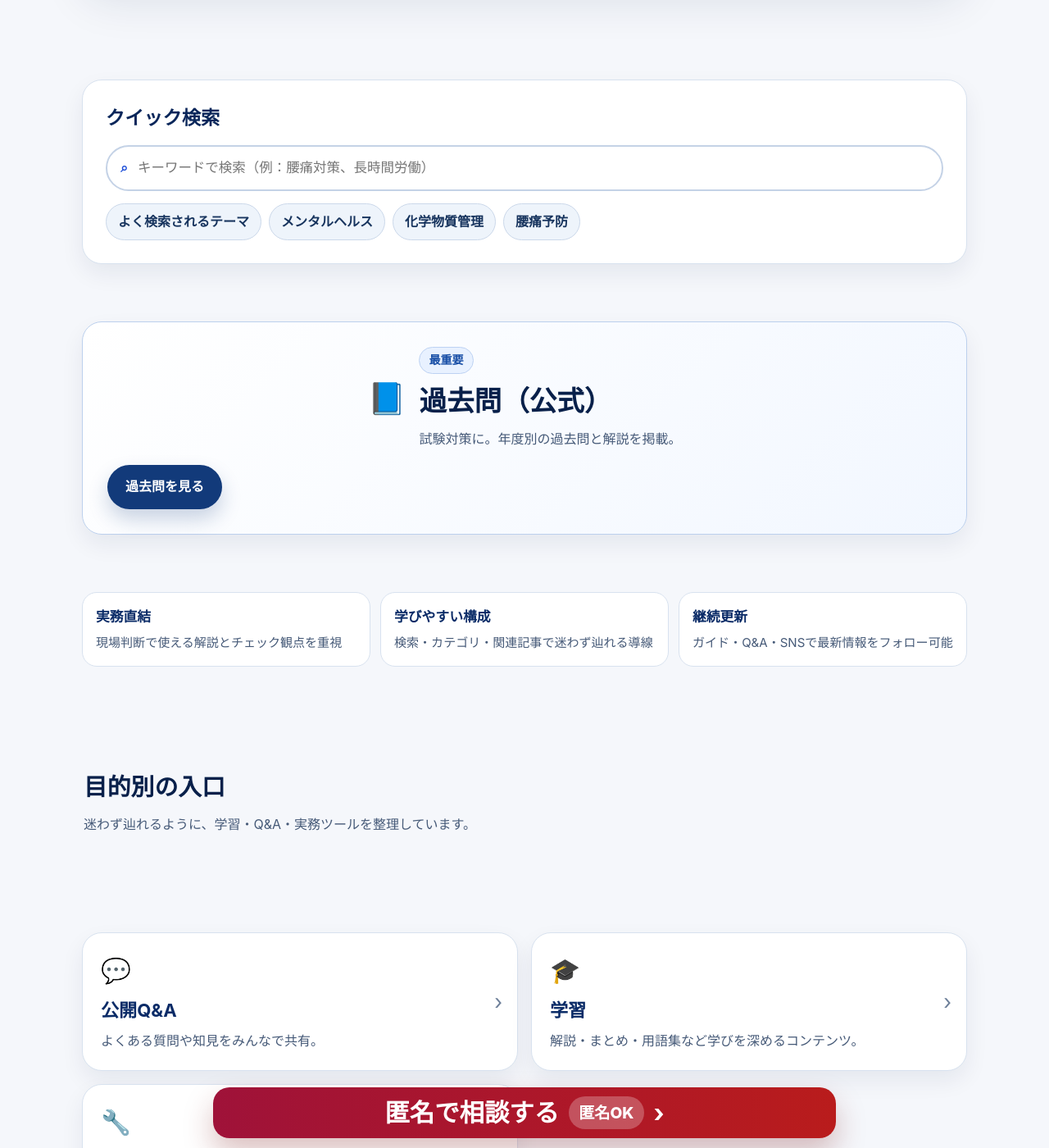
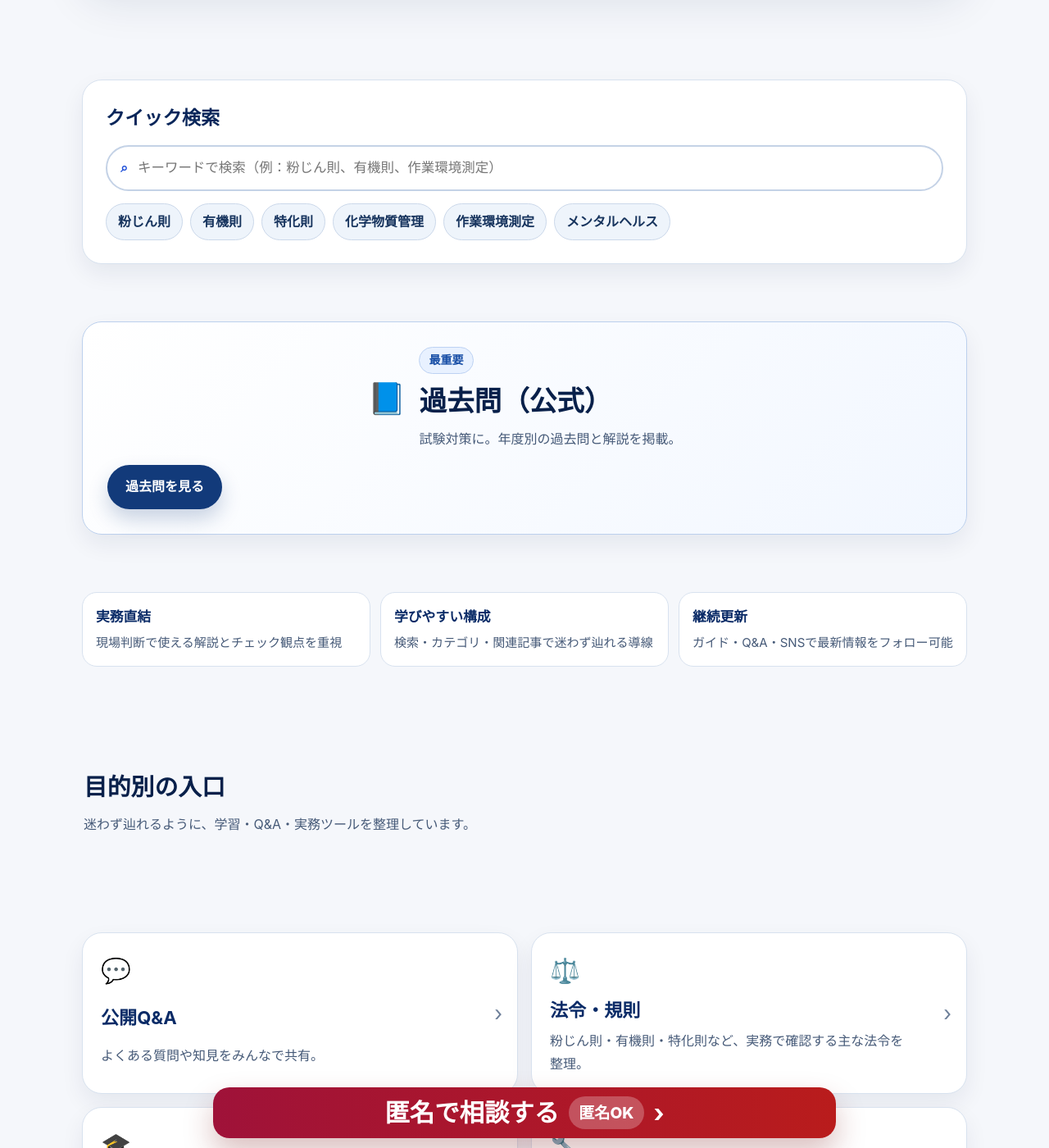
Before and after one commit to rodoeisei-lab/rodoeisei-lab, a Jekyll site: the page built from index.md, in a window 1280 px wide and 1400 px high, scrolled down 736 px. Shown: the whole window at 82% size. Built offline with Jekyll 4.4.1, drawn with Linux system fonts in a browser that asks for light colours; some of the changed lines change nothing that is shown.

Commit message:
Add regulations reference page

```diff
--- a/_data/home.yml
+++ b/_data/home.yml
@@ -2,16 +2,20 @@ hero:
   title: "労働衛生の学びを、\nもっと実務的に。"
   description: "制度理解から現場改善まで、実務で使える要点を短時間で確認できるナレッジベースです。"
 quick_search:
-  placeholder: "キーワードで検索（例：腰痛対策、長時間労働）"
+  placeholder: "キーワードで検索（例：粉じん則、有機則、作業環境測定）"
   chips:
-    - label: よく検索されるテーマ
-      url: /search/?q=よく検索されるテーマ
+    - label: 粉じん則
+      url: /regulations/#dust
+    - label: 有機則
+      url: /regulations/#organic-solvent
+    - label: 特化則
+      url: /regulations/#specified-chemical
+    - label: 化学物質管理
+      url: /search/?q=化学物質管理
+    - label: 作業環境測定
+      url: /search/?q=作業環境測定
     - label: メンタルヘルス
       url: /search/?q=メンタルヘルス
-    - label: 化学物質管理
-      url: /search/?q=化学物質管理
-    - label: 腰痛予防
-      url: /search/?q=腰痛予防
 primary_card:
   label: 最重要
   title: 過去問（公式）
@@ -23,6 +27,10 @@ main_cards:
     description: よくある質問や知見をみんなで共有。
     icon: 💬
     url: /qa/
+  - title: 法令・規則
+    description: 粉じん則・有機則・特化則など、実務で確認する主な法令を整理。
+    icon: ⚖️
+    url: /regulations/
   - title: 学習
     description: 解説・まとめ・用語集など学びを深めるコンテンツ。
     icon: 🎓
--- a/_data/navigation.yml
+++ b/_data/navigation.yml
@@ -1,6 +1,9 @@
 - title: Q&A
   url: /qa/
   icon: ❓
+- title: 法令・規則
+  url: /regulations/
+  icon: ⚖️
 - title: 学習
   url: /learn/
   icon: 🎓
--- /dev/null
+++ b/pages/regulations.md
@@ -0,0 +1,308 @@
+---
+layout: page
+title: 労働衛生の法令・規則
+permalink: /regulations/
+description: 作業環境測定や職場の化学物質管理に関係する主な法令・規則を、正式名称・通称・対象・実務ポイント・公式リンクで整理しています。
+---
+
+# 労働衛生の法令・規則
+
+作業環境測定や職場の化学物質管理では、労働安全衛生法だけでなく、粉じん則、有機則、特化則など複数の規則を確認する必要があります。
+このページでは、実務で確認することが多い法令・規則を、正式名称・通称・対象・実務で見るポイント・公式リンクに分けて整理します。
+
+<div class="notice-box">
+<strong>確認時の注意</strong><br>
+法令は改正されることがあります。このページは実務の入口としての整理であり、医学的・法的な最終判断を行うものではありません。最終確認は必ず e-Gov 法令検索や厚生労働省などの一次情報で行ってください。
+</div>
+
+## 早見表
+
+| 分野 | よく見る法令・規則 |
+|---|---|
+| 基本法令 | 安衛法、安衛令、安衛則 |
+| 粉じん | 粉じん則 |
+| 有機溶剤 | 有機則 |
+| 特定化学物質 | 特化則 |
+| 鉛 | 鉛則、四アルキル鉛則 |
+| 石綿 | 石綿則 |
+| 酸欠 | 酸欠則 |
+| 放射線 | 電離則 |
+| 事務所環境 | 事務所則 |
+
+## 基本法令
+
+<section id="industrial-safety-health-act" class="link-card">
+  <h2>労働安全衛生法（安衛法）</h2>
+  <p><strong>正式名称：</strong>労働安全衛生法</p>
+  <p><strong>通称：</strong>安衛法</p>
+  <p><strong>ひとことでいうと：</strong>職場の安全衛生管理の基本となる法律です。</p>
+
+  <h3>主な対象</h3>
+  <p>事業者が行う安全衛生管理全般、労働者の健康確保、危険・有害業務、化学物質管理、作業環境測定などの基本的な枠組みが対象になります。</p>
+
+  <h3>実務で見るポイント</h3>
+  <ul>
+    <li>事業者の責務を確認する</li>
+    <li>安全衛生管理体制を確認する</li>
+    <li>健康診断の根拠を確認する</li>
+    <li>化学物質管理の根拠を確認する</li>
+    <li>作業環境測定の根拠を確認する</li>
+  </ul>
+
+  <p><a class="btn-step-primary" href="https://laws.e-gov.go.jp/law/347AC0000000057" target="_blank" rel="noopener">e-Govで確認する</a></p>
+</section>
+
+<section id="industrial-safety-health-order" class="link-card">
+  <h2>労働安全衛生法施行令（安衛令）</h2>
+  <p><strong>正式名称：</strong>労働安全衛生法施行令</p>
+  <p><strong>通称：</strong>安衛令</p>
+  <p><strong>ひとことでいうと：</strong>安衛法の対象業務・対象物質・資格などを具体化する政令です。</p>
+
+  <h3>主な対象</h3>
+  <p>安衛法で定める規制の対象となる物質、業務、作業主任者、資格、特定業務などを確認するときに参照します。</p>
+
+  <h3>実務で見るポイント</h3>
+  <ul>
+    <li>規制対象物質に該当するか</li>
+    <li>作業主任者の選任が必要か</li>
+    <li>特定業務に該当するか</li>
+    <li>関連する規則の対象になるか</li>
+  </ul>
+
+  <p><a class="btn-step-primary" href="https://laws.e-gov.go.jp/law/347CO0000000318" target="_blank" rel="noopener">e-Govで確認する</a></p>
+</section>
+
+<section id="industrial-safety-health-regulations" class="link-card">
+  <h2>労働安全衛生規則（安衛則）</h2>
+  <p><strong>正式名称：</strong>労働安全衛生規則</p>
+  <p><strong>通称：</strong>安衛則</p>
+  <p><strong>ひとことでいうと：</strong>安全衛生管理、衛生基準、健康診断、教育、記録などを定める基本的な規則です。</p>
+
+  <h3>主な対象</h3>
+  <p>安全衛生管理体制、衛生管理者、衛生委員会、安全衛生教育、健康診断、作業場の衛生基準、記録・掲示など幅広い事項が対象になります。</p>
+
+  <h3>実務で見るポイント</h3>
+  <ul>
+    <li>衛生管理者や衛生委員会の運用を確認する</li>
+    <li>安全衛生教育の対象や内容を確認する</li>
+    <li>一般的な職場衛生管理の基準を確認する</li>
+    <li>記録や掲示の要否を確認する</li>
+  </ul>
+
+  <p><a class="btn-step-primary" href="https://laws.e-gov.go.jp/law/347M50002000032" target="_blank" rel="noopener">e-Govで確認する</a></p>
+</section>
+
+## 作業環境測定・化学物質関係
+
+<section id="dust" class="link-card">
+  <h2>粉じん障害防止規則（粉じん則）</h2>
+  <p><strong>正式名称：</strong>粉じん障害防止規則</p>
+  <p><strong>通称：</strong>粉じん則</p>
+  <p><strong>ひとことでいうと：</strong>粉じん作業によるじん肺などの健康障害を防止するための規則です。</p>
+
+  <h3>主な対象</h3>
+  <p>鉱物性粉じん、研磨、切断、破砕、鋳物、溶接周辺作業など、粉じんが発生する作業が対象になる場合があります。</p>
+
+  <h3>実務で見るポイント</h3>
+  <ul>
+    <li>特定粉じん作業に該当するか</li>
+    <li>局所排気装置や湿潤化が必要か</li>
+    <li>作業環境測定の対象か</li>
+    <li>呼吸用保護具の選定が必要か</li>
+    <li>清掃、教育、記録ができているか</li>
+  </ul>
+
+  <p><a class="btn-step-primary" href="https://laws.e-gov.go.jp/law/354M50002000018" target="_blank" rel="noopener">e-Govで確認する</a></p>
+</section>
+
+<section id="organic-solvent" class="link-card">
+  <h2>有機溶剤中毒予防規則（有機則）</h2>
+  <p><strong>正式名称：</strong>有機溶剤中毒予防規則</p>
+  <p><strong>通称：</strong>有機則</p>
+  <p><strong>ひとことでいうと：</strong>有機溶剤による中毒や健康障害を防ぐための規則です。</p>
+
+  <h3>主な対象</h3>
+  <p>塗装、洗浄、接着、印刷、試験研究などで有機溶剤を取り扱う作業が対象になる場合があります。</p>
+
+  <h3>実務で見るポイント</h3>
+  <ul>
+    <li>第1種・第2種・第3種有機溶剤の区分を確認する</li>
+    <li>局所排気装置や全体換気装置が必要か</li>
+    <li>作業環境測定の対象か</li>
+    <li>特殊健康診断の対象か</li>
+    <li>掲示、保護具、作業主任者の選任などを確認する</li>
+  </ul>
+
+  <p><a class="btn-step-primary" href="https://laws.e-gov.go.jp/law/347M50002000036" target="_blank" rel="noopener">e-Govで確認する</a></p>
+</section>
+
+<section id="specified-chemical" class="link-card">
+  <h2>特定化学物質障害予防規則（特化則）</h2>
+  <p><strong>正式名称：</strong>特定化学物質障害予防規則</p>
+  <p><strong>通称：</strong>特化則</p>
+  <p><strong>ひとことでいうと：</strong>がん、中毒、慢性障害などを起こすおそれのある特定化学物質による健康障害を防止するための規則です。</p>
+
+  <h3>主な対象</h3>
+  <p>第1類・第2類・第3類物質、特別管理物質などに該当する化学物質を製造・取り扱う作業が対象になる場合があります。</p>
+
+  <h3>実務で見るポイント</h3>
+  <ul>
+    <li>物質の区分と適用条項を確認する</li>
+    <li>特別管理物質に該当するか</li>
+    <li>局所排気装置などの発散抑制措置が必要か</li>
+    <li>作業環境測定や特殊健康診断の対象か</li>
+    <li>作業記録、掲示、保護具などの管理ができているか</li>
+  </ul>
+
+  <p><a class="btn-step-primary" href="https://laws.e-gov.go.jp/law/347M50002000039" target="_blank" rel="noopener">e-Govで確認する</a></p>
+</section>
+
+<section id="lead" class="link-card">
+  <h2>鉛中毒予防規則（鉛則）</h2>
+  <p><strong>正式名称：</strong>鉛中毒予防規則</p>
+  <p><strong>通称：</strong>鉛則</p>
+  <p><strong>ひとことでいうと：</strong>鉛業務による鉛中毒を防ぐための規則です。</p>
+
+  <h3>主な対象</h3>
+  <p>鉛や鉛化合物を取り扱う作業、鉛を含む塗料・材料の加工、溶解、研磨、はんだ付けなどが対象になる場合があります。</p>
+
+  <h3>実務で見るポイント</h3>
+  <ul>
+    <li>鉛業務に該当するか</li>
+    <li>作業環境測定の対象か</li>
+    <li>特殊健康診断の対象か</li>
+    <li>保護具や作業主任者の選任が必要か</li>
+    <li>清掃、飲食禁止、洗浄設備などを確認する</li>
+  </ul>
+
+  <p><a class="btn-step-primary" href="https://laws.e-gov.go.jp/law/347M50002000037" target="_blank" rel="noopener">e-Govで確認する</a></p>
+</section>
+
+<section id="tetraalkyl-lead" class="link-card">
+  <h2>四アルキル鉛中毒予防規則（四アルキル鉛則）</h2>
+  <p><strong>正式名称：</strong>四アルキル鉛中毒予防規則</p>
+  <p><strong>通称：</strong>四アルキル鉛則</p>
+  <p><strong>ひとことでいうと：</strong>四アルキル鉛による中毒を防ぐための規則です。</p>
+
+  <h3>主な対象</h3>
+  <p>四アルキル鉛を取り扱う業務など、限られた特殊な作業が対象になります。</p>
+
+  <h3>実務で見るポイント</h3>
+  <ul>
+    <li>対象業務に該当するか</li>
+    <li>該当する場合は厳格な管理が必要か</li>
+    <li>作業方法、保護具、教育、緊急時対応を確認する</li>
+  </ul>
+
+  <p><a class="btn-step-primary" href="https://laws.e-gov.go.jp/law/347M50002000038" target="_blank" rel="noopener">e-Govで確認する</a></p>
+</section>
+
+<section id="asbestos" class="link-card">
+  <h2>石綿障害予防規則（石綿則）</h2>
+  <p><strong>正式名称：</strong>石綿障害予防規則</p>
+  <p><strong>通称：</strong>石綿則</p>
+  <p><strong>ひとことでいうと：</strong>石綿による肺がん、中皮腫、石綿肺などの健康障害を防止するための規則です。</p>
+
+  <h3>主な対象</h3>
+  <p>建築物・工作物の解体や改修、石綿含有建材の取り扱い、石綿粉じんが発生するおそれのある作業が対象になる場合があります。</p>
+
+  <h3>実務で見るポイント</h3>
+  <ul>
+    <li>事前調査が必要か</li>
+    <li>掲示、隔離、湿潤化などの措置が必要か</li>
+    <li>呼吸用保護具や保護衣を適切に選定しているか</li>
+    <li>作業記録を作成・保存しているか</li>
+    <li>特別教育の対象か</li>
+  </ul>
+
+  <p><a class="btn-step-primary" href="https://laws.e-gov.go.jp/law/417M60000100021" target="_blank" rel="noopener">e-Govで確認する</a></p>
+</section>
+
+## その他、実務で確認することがある規則
+
+<section id="oxygen-deficiency" class="link-card">
+  <h2>酸素欠乏症等防止規則（酸欠則）</h2>
+  <p><strong>正式名称：</strong>酸素欠乏症等防止規則</p>
+  <p><strong>通称：</strong>酸欠則</p>
+  <p><strong>ひとことでいうと：</strong>酸素欠乏や硫化水素中毒を防止するための規則です。</p>
+
+  <h3>主な対象</h3>
+  <p>タンク、ピット、マンホール、井戸、地下室、密閉・通気不十分な場所など、酸素欠乏や硫化水素発生のおそれがある場所での作業が対象になる場合があります。</p>
+
+  <h3>実務で見るポイント</h3>
+  <ul>
+    <li>酸欠危険場所に該当するか</li>
+    <li>酸素濃度・硫化水素濃度の測定が必要か</li>
+    <li>換気や監視人の配置が必要か</li>
+    <li>特別教育の対象か</li>
+    <li>救出時の二次災害防止を確認する</li>
+  </ul>
+
+  <p><a class="btn-step-primary" href="https://laws.e-gov.go.jp/law/347M50002000042" target="_blank" rel="noopener">e-Govで確認する</a></p>
+</section>
+
+<section id="ionizing-radiation" class="link-card">
+  <h2>電離放射線障害防止規則（電離則）</h2>
+  <p><strong>正式名称：</strong>電離放射線障害防止規則</p>
+  <p><strong>通称：</strong>電離則</p>
+  <p><strong>ひとことでいうと：</strong>放射線業務による被ばくを管理し、健康障害を防止するための規則です。</p>
+
+  <h3>主な対象</h3>
+  <p>エックス線装置、放射性物質、非破壊検査、医療・研究・製造現場などで電離放射線を扱う業務が対象になる場合があります。</p>
+
+  <h3>実務で見るポイント</h3>
+  <ul>
+    <li>管理区域の設定が必要か</li>
+    <li>線量測定と被ばく管理ができているか</li>
+    <li>健康診断の対象か</li>
+    <li>記録の作成・保存ができているか</li>
+  </ul>
+
+  <p><a class="btn-step-primary" href="https://laws.e-gov.go.jp/law/347M50002000041" target="_blank" rel="noopener">e-Govで確認する</a></p>
+</section>
+
+<section id="high-pressure" class="link-card">
+  <h2>高気圧作業安全衛生規則（高圧則）</h2>
+  <p><strong>正式名称：</strong>高気圧作業安全衛生規則</p>
+  <p><strong>通称：</strong>高圧則</p>
+  <p><strong>ひとことでいうと：</strong>高気圧作業による減圧症などを防止するための規則です。</p>
+
+  <h3>主な対象</h3>
+  <p>潜函作業、圧気工法、潜水作業など、高気圧環境または水中で行う作業が対象になる場合があります。</p>
+
+  <h3>実務で見るポイント</h3>
+  <ul>
+    <li>潜函作業や潜水作業に該当するか</li>
+    <li>減圧管理が適切か</li>
+    <li>作業時間の管理が必要か</li>
+    <li>健康管理や緊急時対応を確認する</li>
+  </ul>
+
+  <p><a class="btn-step-primary" href="https://laws.e-gov.go.jp/law/347M50002000040" target="_blank" rel="noopener">e-Govで確認する</a></p>
+</section>
+
+<section id="office-hygiene" class="link-card">
+  <h2>事務所衛生基準規則（事務所則）</h2>
+  <p><strong>正式名称：</strong>事務所衛生基準規則</p>
+  <p><strong>通称：</strong>事務所則</p>
+  <p><strong>ひとことでいうと：</strong>事務所の空気環境、照度、温度、清潔、休養設備などを定める規則です。</p>
+
+  <h3>主な対象</h3>
+  <p>事務作業を行う室内環境、事務所の空気環境、採光・照明、温湿度、清潔、便所、休養設備などが対象になります。</p>
+
+  <h3>実務で見るポイント</h3>
+  <ul>
+    <li>CO2濃度や換気の状態を確認する</li>
+    <li>温湿度や照度が適切か</li>
+    <li>清潔、便所、休養設備の管理ができているか</li>
+    <li>苦情や体調不良の背景に環境要因がないか確認する</li>
+  </ul>
+
+  <p><a class="btn-step-primary" href="https://laws.e-gov.go.jp/law/347M50002000043" target="_blank" rel="noopener">e-Govで確認する</a></p>
+</section>
+
+## 関連ページ
+
+- [公開Q&A]({{ '/qa/' | relative_url }})
+- [学習]({{ '/learn/' | relative_url }})
+- [ツール]({{ '/tools/' | relative_url }})
```
